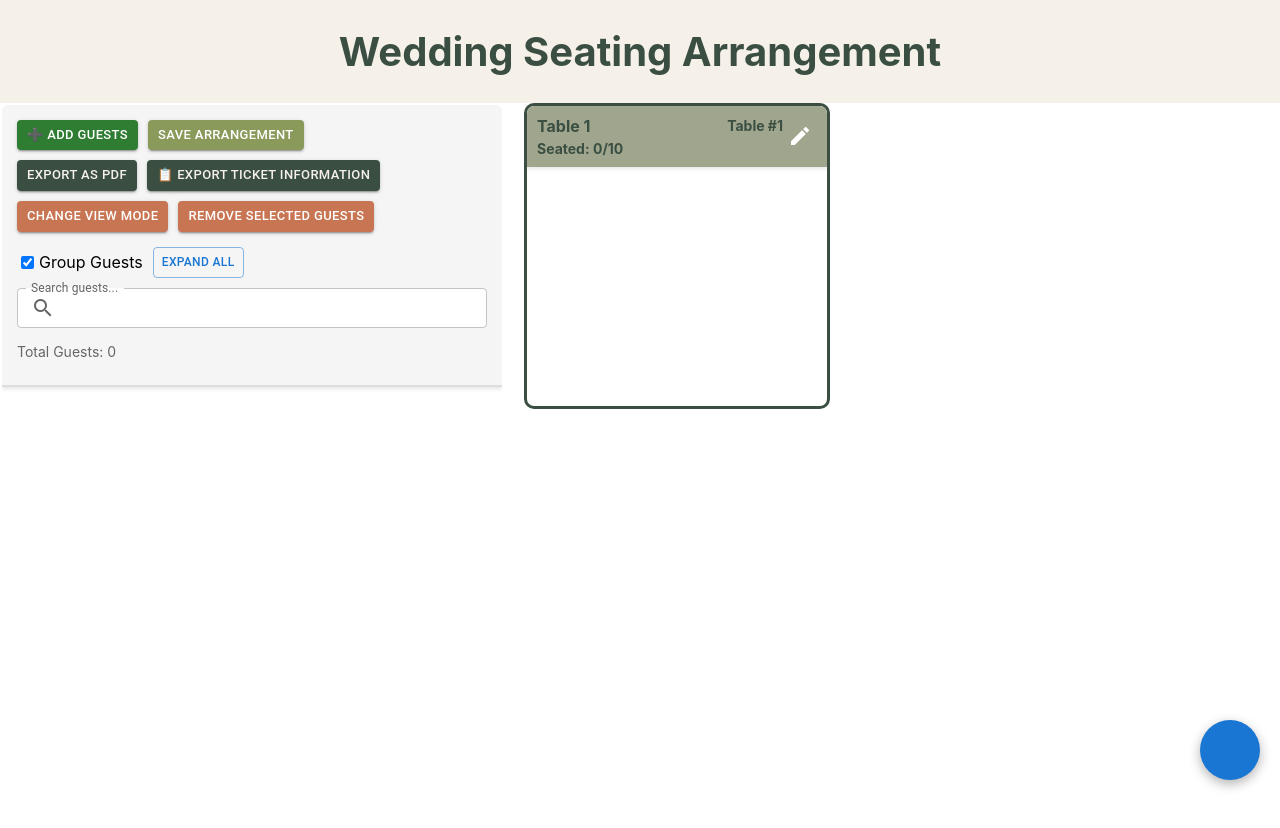
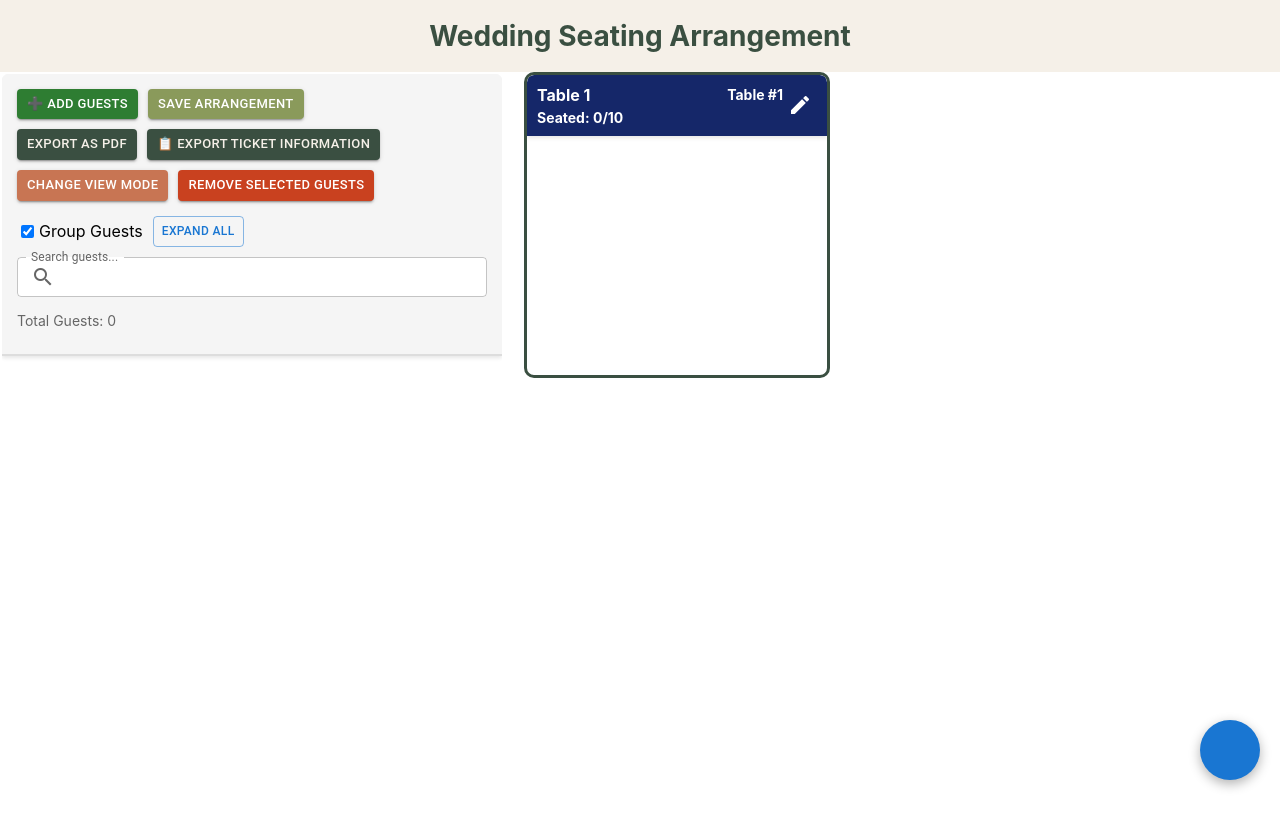
Before and after one commit to rraygoza99/sitting-chart, a React (Create React App) app: page /wedding/1 in a window 1280 px wide. Shown: the top 828 px of the page. Built offline with nearby package versions, Linux system fonts and the light colour scheme; some icons are missing.

Commit message:
Modified color scheme

```diff
--- a/src/App.css
+++ b/src/App.css
@@ -9,12 +9,19 @@
 
   /* Colores de Estado (derivados de la paleta) */
   --success-color: #8A9A5B;            /* Verde Salvia (Primario): la acción de éxito refuerza la marca */
-  --danger-color: #C87553;             /* Terracota (Acento): su tono rojizo funciona como alerta o peligro */
+  --danger-color: #c9411f;             /* Terracota (Acento): su tono rojizo funciona como alerta o peligro */
 
   /* Colores Neutros Secundarios */
   --border-color: #D1C7B8;             /* Un gris/beige desaturado para bordes sutiles que no desentonan */
   --table-border-color: #3A4F41;
-  --table-header-color: #a0a58e;       /* Verde Salvia para encabezados de tabla, mantiene la coherencia */
+  --table-header-color: #152769;
+  --table-header-text-color: #ffffff;
+  --table-header-highlight-color: #4ac1c5;
+
+  --table-header-oversized-color: #f44336;
+  --table-header-oversized-text-color: #ffffff;
+  --table-header-completed-color: #2da350;
+  --table-header-completed-text-color: #ffffff;
 
   /* Definición de Botones */
   --button-save-color: var(--success-color);
@@ -28,8 +35,12 @@
 
   --button-switch-color: var(--highlight-color); /* Un interruptor es una interacción, usa el color de realce */
   --button-switch-font-color: #fff;
+  --button-plus-one-color: var(--table-header-highlight-color);
+  --button-plus-one-font-color: #fff;
 
-  --hover-color: #b1b0ae;          /* Un color neutro para hover, no distrae de la paleta principal */
+  --hover-color: #b1b0ae;
+
+
 }
 
 .App {
@@ -54,12 +65,12 @@
 
 .App-header {
   background-color: var(--background-color);
-  min-height: 1vh;
+  min-height: .5vh;
   display: flex;
   flex-direction: column;
   align-items: center;
   justify-content: center;
-  font-size: 20px;
+  font-size: 14px;
   color: var(--text-color);
 }
 
--- a/src/components/SeatingCanvas.css
+++ b/src/components/SeatingCanvas.css
@@ -1,6 +1,10 @@
 .save-button{
     background-color: var(--button-save-color) !important;
     color: var(--button-save-font-color) !important;
+}
+.plus-one-button{
+    background-color: var(--button-plus-one-color) !important;
+    color: var(--button-plus-one-font-color) !important;
 }
 .delete-button{
     background-color: var(--button-delete-color) !important;
@@ -152,7 +156,7 @@
 
 .table-header {
   margin-bottom: 10px;
-  color: var(--text-color);
+  color: var(--table-header-text-color);
 }
 
 .guest-item {
--- a/src/components/SeatingCanvas.js
+++ b/src/components/SeatingCanvas.js
@@ -851,9 +851,10 @@ const saveArrangement = async () => {
                     >
                         <div className="table-header"
                         style={{
-                            ...(table.length > getTableDisplaySize(tableIndex) ? { backgroundColor: '#f44336' } : {}),
+                            ...(table.length === getTableDisplaySize(tableIndex) ? { backgroundColor: 'var(--table-header-completed-color)', color:'var(--table-header-completed-text-color)' } : {}),
+                            ...(table.length > getTableDisplaySize(tableIndex) ? { backgroundColor: 'var(--table-header-oversized-color)', color:'var(--table-header-oversized-text-color)' } : {}),
                             ...(tableHasMatchingGuest(table) ? {
-                                backgroundColor: '#e3f2fd',
+                                backgroundColor: 'var(--table-header-highlight-color, #c4ce40ff)',
                                 border: '2px solid #1976d2',
                                 boxShadow: '0 2px 8px rgba(25, 118, 210, 0.3)'
                             } : {})
@@ -1308,7 +1309,7 @@ const saveArrangement = async () => {
                                                 color="primary"
                                                 onClick={() => handleAddPlusOne(guest)}
                                                 style={{ marginLeft: '10px' }}
-                                                className='save-button'
+                                                className='plus-one-button'
                                             >
                                                 <Icon>exposure_plus_1</Icon>
                                             </Button>
```
